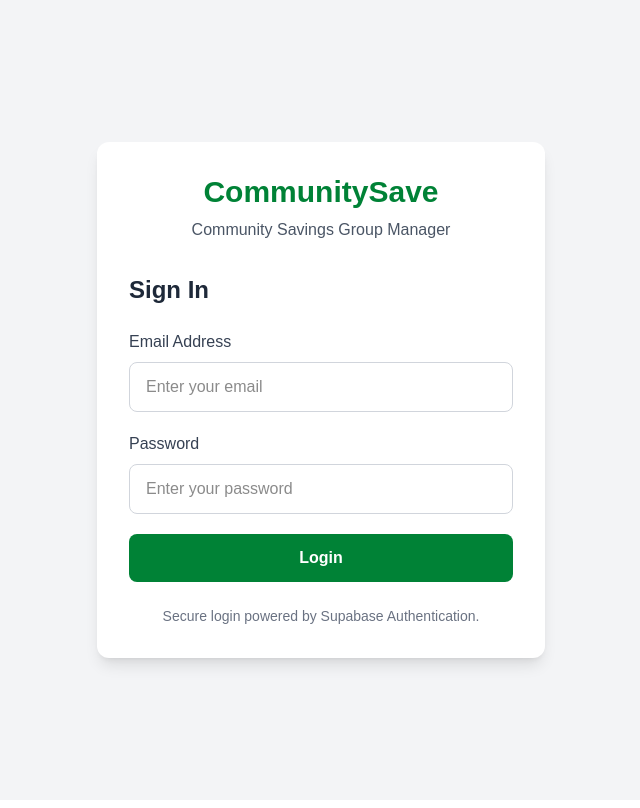
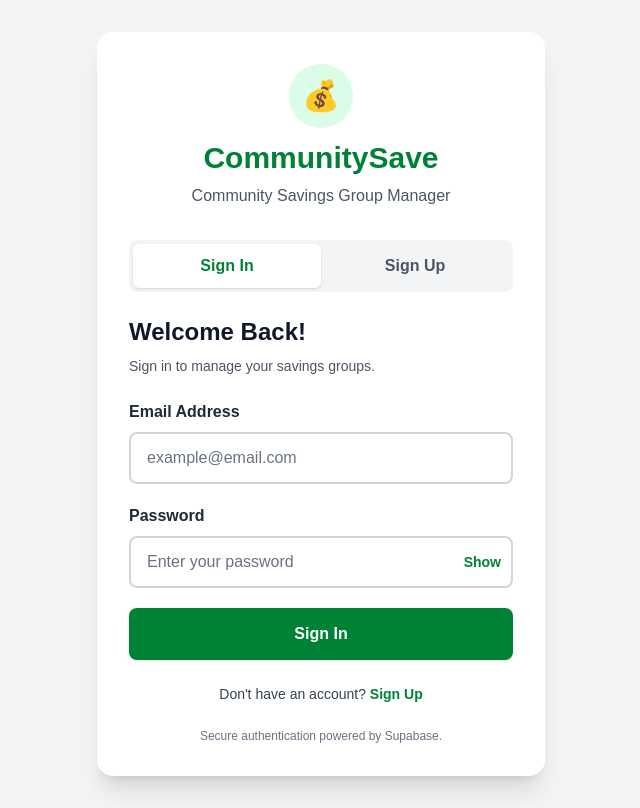
Before and after one commit to bernard52196/ClientServer-NDAGIJIMANA-Bernard-223007117, a Next.js app in the folder frontend/: page /login in a window 1280 px wide. Shown: the whole page, without its empty margins (319-959 px from the left). Built offline with nearby package versions, Linux system fonts and the light colour scheme; no server answers.

Commit message:
Add signup and improve login form

```diff
--- a/frontend/app/login/page.tsx
+++ b/frontend/app/login/page.tsx
@@ -8,18 +8,26 @@ import { supabase } from "@/lib/supabase";
 export default function LoginPage() {
   const router = useRouter();
 
+  const [mode, setMode] = useState<"login" | "signup">("login");
+  const [fullName, setFullName] = useState("");
   const [email, setEmail] = useState("");
   const [password, setPassword] = useState("");
+  const [showPassword, setShowPassword] = useState(false);
   const [loading, setLoading] = useState(false);
   const [errorMessage, setErrorMessage] = useState("");
+  const [successMessage, setSuccessMessage] = useState("");
 
-  async function handleLogin(e: React.FormEvent<HTMLFormElement>) {
+  async function handleSubmit(e: React.FormEvent<HTMLFormElement>) {
     e.preventDefault();
+
     setLoading(true);
     setErrorMessage("");
+    setSuccessMessage("");
 
+    try {
+      if (mode === "login") {
         const { error } = await supabase.auth.signInWithPassword({
-      email,
+          email: email.trim(),
           password,
         });
 
@@ -31,70 +39,265 @@ export default function LoginPage() {
 
         router.push("/");
         router.refresh();
+      } else {
+        const { data, error } = await supabase.auth.signUp({
+          email: email.trim(),
+          password,
+          options: {
+            data: {
+              full_name: fullName.trim(),
+            },
+          },
+        });
+
+        if (error) {
+          setErrorMessage(error.message);
+          setLoading(false);
+          return;
         }
 
+        if (data.session) {
+          setSuccessMessage("Account created successfully!");
+          router.push("/");
+          router.refresh();
+        } else {
+          setSuccessMessage(
+            "Account created! Please check your email to verify your account before logging in."
+          );
+          setMode("login");
+          setPassword("");
+        }
+      }
+    } catch {
+      setErrorMessage("Something went wrong. Please try again.");
+    }
+
+    setLoading(false);
+  }
+
+  const inputStyle =
+    "w-full rounded-lg border-2 border-gray-300 bg-white px-4 py-3 text-base text-gray-900 placeholder:text-gray-500 outline-none transition focus:border-green-600 focus:ring-2 focus:ring-green-100";
+
   return (
-    <main className="min-h-screen flex items-center justify-center bg-gray-100 px-4">
-      <div className="w-full max-w-md rounded-xl bg-white p-8 shadow-lg">
+    <main className="min-h-screen flex items-center justify-center bg-gray-100 px-4 py-8">
+      <div className="w-full max-w-md rounded-2xl bg-white p-6 shadow-xl sm:p-8">
+
+        {/* Branding */}
         <div className="mb-8 text-center">
-          <h1 className="text-3xl font-bold text-green-700">
+          <div className="mx-auto mb-3 flex h-16 w-16 items-center justify-center rounded-full bg-green-100 text-3xl">
+            💰
+          </div>
+
+          <h1 className="text-3xl font-extrabold text-green-700">
             CommunitySave
           </h1>
+
           <p className="mt-2 text-gray-600">
             Community Savings Group Manager
           </p>
         </div>
 
-        <h2 className="mb-6 text-2xl font-semibold text-gray-800">
+        {/* Login / Signup Tabs */}
+        <div className="mb-6 grid grid-cols-2 rounded-lg bg-gray-100 p-1">
+          <button
+            type="button"
+            onClick={() => {
+              setMode("login");
+              setErrorMessage("");
+              setSuccessMessage("");
+            }}
+            className={`rounded-md py-2.5 font-semibold transition ${
+              mode === "login"
+                ? "bg-white text-green-700 shadow"
+                : "text-gray-600 hover:text-gray-900"
+            }`}
+          >
             Sign In
+          </button>
+
+          <button
+            type="button"
+            onClick={() => {
+              setMode("signup");
+              setErrorMessage("");
+              setSuccessMessage("");
+            }}
+            className={`rounded-md py-2.5 font-semibold transition ${
+              mode === "signup"
+                ? "bg-white text-green-700 shadow"
+                : "text-gray-600 hover:text-gray-900"
+            }`}
+          >
+            Sign Up
+          </button>
+        </div>
+
+        {/* Heading */}
+        <h2 className="mb-2 text-2xl font-bold text-gray-900">
+          {mode === "login" ? "Welcome Back!" : "Create Your Account"}
         </h2>
 
-        <form onSubmit={handleLogin} className="space-y-5">
+        <p className="mb-6 text-sm text-gray-600">
+          {mode === "login"
+            ? "Sign in to manage your savings groups."
+            : "Join CommunitySave and manage your savings."}
+        </p>
+
+        {/* Form */}
+        <form onSubmit={handleSubmit} className="space-y-5">
+
+          {/* Full Name (Signup only) */}
+          {mode === "signup" && (
             <div>
-            <label className="mb-2 block font-medium text-gray-700">
+              <label
+                htmlFor="fullName"
+                className="mb-2 block font-semibold text-gray-800"
+              >
+                Full Name
+              </label>
+
+              <input
+                id="fullName"
+                type="text"
+                value={fullName}
+                onChange={(e) => setFullName(e.target.value)}
+                placeholder="Enter your full name"
+                required
+                autoComplete="name"
+                className={inputStyle}
+              />
+            </div>
+          )}
+
+          {/* Email */}
+          <div>
+            <label
+              htmlFor="email"
+              className="mb-2 block font-semibold text-gray-800"
+            >
               Email Address
             </label>
+
             <input
+              id="email"
               type="email"
               value={email}
               onChange={(e) => setEmail(e.target.value)}
-              placeholder="Enter your email"
+              placeholder="example@email.com"
               required
-              className="w-full rounded-lg border border-gray-300 px-4 py-3 outline-none focus:border-green-600"
+              autoComplete="email"
+              className={inputStyle}
             />
           </div>
 
+          {/* Password */}
           <div>
-            <label className="mb-2 block font-medium text-gray-700">
+            <label
+              htmlFor="password"
+              className="mb-2 block font-semibold text-gray-800"
+            >
               Password
             </label>
+
+            <div className="relative">
               <input
-              type="password"
+                id="password"
+                type={showPassword ? "text" : "password"}
                 value={password}
                 onChange={(e) => setPassword(e.target.value)}
                 placeholder="Enter your password"
                 required
-              className="w-full rounded-lg border border-gray-300 px-4 py-3 outline-none focus:border-green-600"
+                minLength={6}
+                autoComplete={
+                  mode === "login"
+                    ? "current-password"
+                    : "new-password"
+                }
+                className={`${inputStyle} pr-20`}
               />
+
+              <button
+                type="button"
+                onClick={() => setShowPassword(!showPassword)}
+                className="absolute right-3 top-1/2 -translate-y-1/2 text-sm font-semibold text-green-700 hover:text-green-900"
+              >
+                {showPassword ? "Hide" : "Show"}
+              </button>
             </div>
 
-          {errorMessage && (
-            <p className="rounded-lg bg-red-100 p-3 text-sm text-red-700">
-              {errorMessage}
+            {mode === "signup" && (
+              <p className="mt-1 text-xs text-gray-600">
+                Password must contain at least 6 characters.
               </p>
             )}
+          </div>
 
+          {/* Error Message */}
+          {errorMessage && (
+            <div className="rounded-lg border border-red-200 bg-red-50 p-3 text-sm font-medium text-red-700">
+              {errorMessage}
+            </div>
+          )}
+
+          {/* Success Message */}
+          {successMessage && (
+            <div className="rounded-lg border border-green-200 bg-green-50 p-3 text-sm font-medium text-green-800">
+              {successMessage}
+            </div>
+          )}
+
+          {/* Submit Button */}
           <button
             type="submit"
             disabled={loading}
-            className="w-full rounded-lg bg-green-700 py-3 font-semibold text-white hover:bg-green-800 disabled:opacity-50"
+            className="w-full rounded-lg bg-green-700 py-3.5 font-bold text-white shadow-sm transition hover:bg-green-800 focus:ring-2 focus:ring-green-500 focus:ring-offset-2 disabled:cursor-not-allowed disabled:opacity-50"
           >
-            {loading ? "Signing in..." : "Login"}
+            {loading
+              ? "Please wait..."
+              : mode === "login"
+              ? "Sign In"
+              : "Create Account"}
           </button>
         </form>
 
-        <p className="mt-6 text-center text-sm text-gray-500">
-          Secure login powered by Supabase Authentication.
+        {/* Toggle text */}
+        <div className="mt-6 text-center text-sm text-gray-700">
+          {mode === "login" ? (
+            <>
+              Don't have an account?{" "}
+              <button
+                type="button"
+                onClick={() => {
+                  setMode("signup");
+                  setErrorMessage("");
+                  setSuccessMessage("");
+                }}
+                className="font-bold text-green-700 hover:underline"
+              >
+                Sign Up
+              </button>
+            </>
+          ) : (
+            <>
+              Already have an account?{" "}
+              <button
+                type="button"
+                onClick={() => {
+                  setMode("login");
+                  setErrorMessage("");
+                  setSuccessMessage("");
+                }}
+                className="font-bold text-green-700 hover:underline"
+              >
+                Sign In
+              </button>
+            </>
+          )}
+        </div>
+
+        {/* Footer */}
+        <p className="mt-6 text-center text-xs text-gray-500">
+          Secure authentication powered by Supabase.
         </p>
       </div>
     </main>
```
Lines whose indentation alone changed are shown as unchanged.
